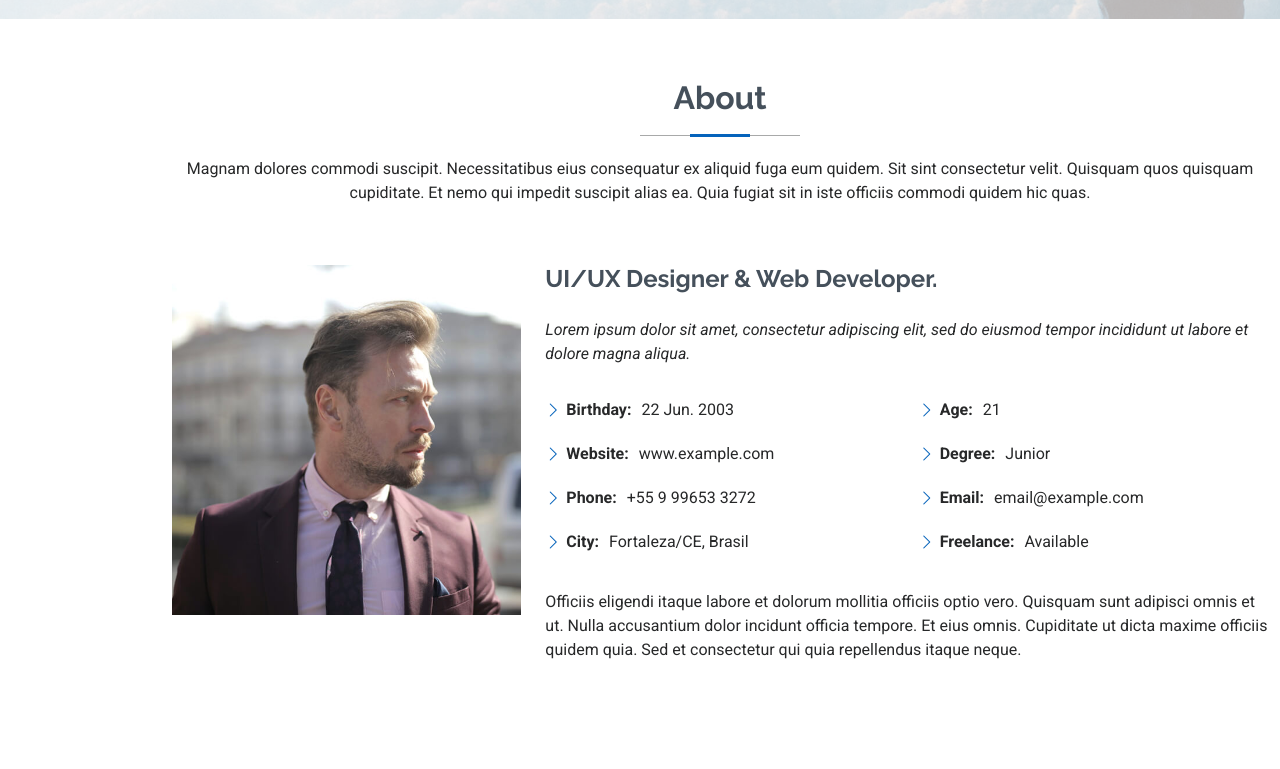
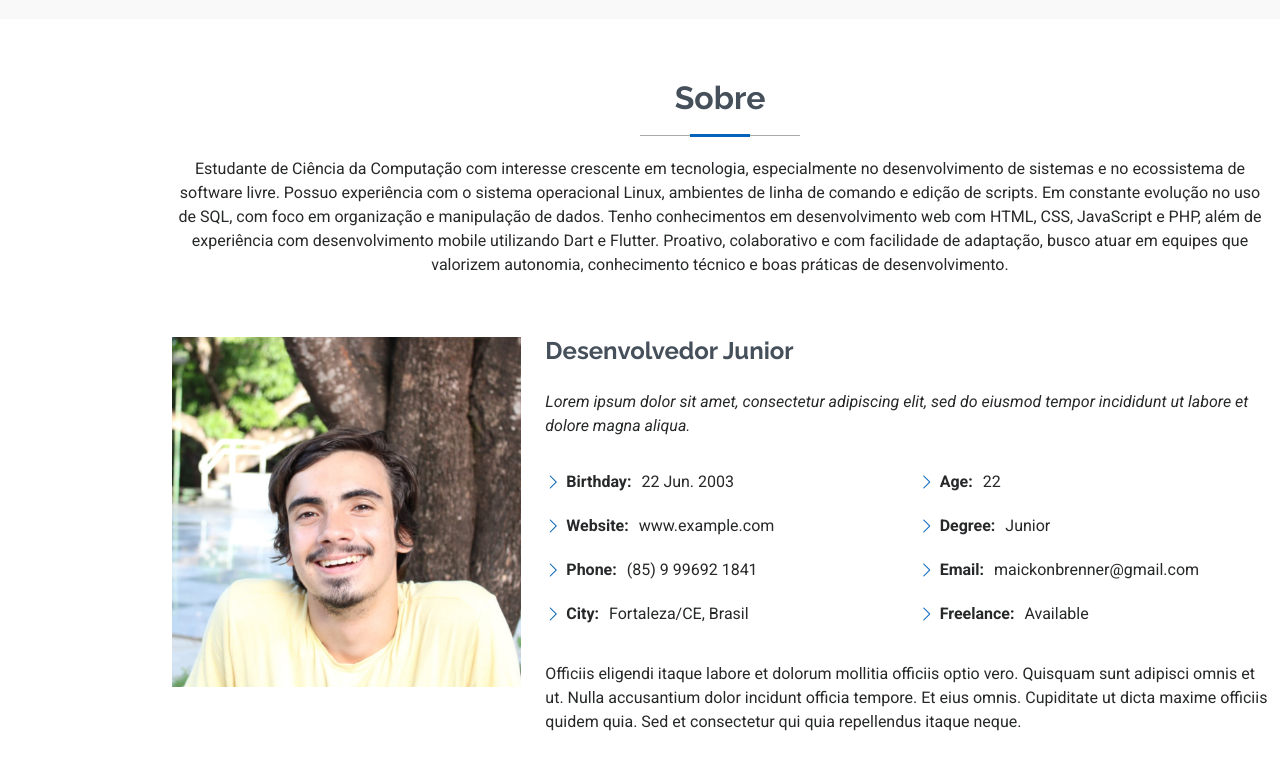
Before and after one commit to MaickonBrenner/Meu_Portifolio, a plain HTML site: page index.html in a window 1280 px wide. Shown: the part 781-1550 px from the top of the page. Drawn offline with Linux system fonts and the light colour scheme.

Commit message:
Ajustes portfolio

```diff
--- a/index.html
+++ b/index.html
@@ -9,8 +9,8 @@
   <meta content="" name="keywords">
 
   <!-- Favicons -->
-  <link href="assets/img/favicon.png" rel="icon">
-  <link href="assets/img/apple-touch-icon.png" rel="apple-touch-icon">
+  <link href="assets/img/icon.png" rel="icon">
+  <!-- <link href="assets/img/icon.png" rel="apple-touch-icon"> -->
 
   <!-- Fonts -->
   <link href="https://fonts.googleapis.com" rel="preconnect">
@@ -60,7 +60,7 @@
     <!-- Hero Section -->
     <section id="hero" class="hero section light-background">
 
-      <img src="assets/img/hero-bg.jpg" alt="">
+      <!-- <img src="assets/img/hero-bg.jpg" alt=""> -->
 
       <div class="container" data-aos="zoom-out">
         <div class="row justify-content-center">
@@ -84,18 +84,18 @@
 
       <!-- Section Title -->
       <div class="container section-title" data-aos="fade-up">
-        <h2>About</h2>
-        <p>Magnam dolores commodi suscipit. Necessitatibus eius consequatur ex aliquid fuga eum quidem. Sit sint consectetur velit. Quisquam quos quisquam cupiditate. Et nemo qui impedit suscipit alias ea. Quia fugiat sit in iste officiis commodi quidem hic quas.</p>
+        <h2>Sobre</h2>
+        <p>Estudante de Ciência da Computação com interesse crescente em tecnologia, especialmente no desenvolvimento de sistemas e no ecossistema de software livre. Possuo experiência com o sistema operacional Linux, ambientes de linha de comando e edição de scripts. Em constante evolução no uso de SQL, com foco em organização e manipulação de dados. Tenho conhecimentos em desenvolvimento web com HTML, CSS, JavaScript e PHP, além de experiência com desenvolvimento mobile utilizando Dart e Flutter. Proativo, colaborativo e com facilidade de adaptação, busco atuar em equipes que valorizem autonomia, conhecimento técnico e boas práticas de desenvolvimento.</p>
       </div><!-- End Section Title -->
 
       <div class="container" data-aos="fade-up" data-aos-delay="100">
 
         <div class="row gy-4 justify-content-center">
           <div class="col-lg-4">
-            <img src="assets/img/profile-img.jpg" class="img-fluid" alt="">
+            <img src="assets/img/profile.png" class="img-fluid" alt="">
           </div>
           <div class="col-lg-8 content">
-            <h2>UI/UX Designer &amp; Web Developer.</h2>
+            <h2>Desenvolvedor Junior</h2>
             <p class="fst-italic py-3">
               Lorem ipsum dolor sit amet, consectetur adipiscing elit, sed do eiusmod tempor incididunt ut labore et dolore
               magna aliqua.
@@ -105,15 +105,15 @@
                 <ul>
                   <li><i class="bi bi-chevron-right"></i> <strong>Birthday:</strong> <span>22 Jun. 2003</span></li>
                   <li><i class="bi bi-chevron-right"></i> <strong>Website:</strong> <span>www.example.com</span></li>
-                  <li><i class="bi bi-chevron-right"></i> <strong>Phone:</strong> <span>+55 9 99653 3272</span></li>
+                  <li><i class="bi bi-chevron-right"></i> <strong>Phone:</strong> <span>(85) 9 99692 1841</span></li>
                   <li><i class="bi bi-chevron-right"></i> <strong>City:</strong> <span>Fortaleza/CE, Brasil</span></li>
                 </ul>
               </div>
               <div class="col-lg-6">
                 <ul>
-                  <li><i class="bi bi-chevron-right"></i> <strong>Age:</strong> <span>21</span></li>
+                  <li><i class="bi bi-chevron-right"></i> <strong>Age:</strong> <span>22</span></li>
                   <li><i class="bi bi-chevron-right"></i> <strong>Degree:</strong> <span>Junior</span></li>
-                  <li><i class="bi bi-chevron-right"></i> <strong>Email:</strong> <span>email@example.com</span></li>
+                  <li><i class="bi bi-chevron-right"></i> <strong>Email:</strong> <span>maickonbrenner@gmail.com</span></li>
                   <li><i class="bi bi-chevron-right"></i> <strong>Freelance:</strong> <span>Available</span></li>
                 </ul>
               </div>
```
Also changed, not shown: portfolio-details.html (+1 -1 lines), service-details.html (+2 -2 lines), starter-page.html (+2 -2 lines), assets/img/icon.png (added), assets/img/profile.png (added).
